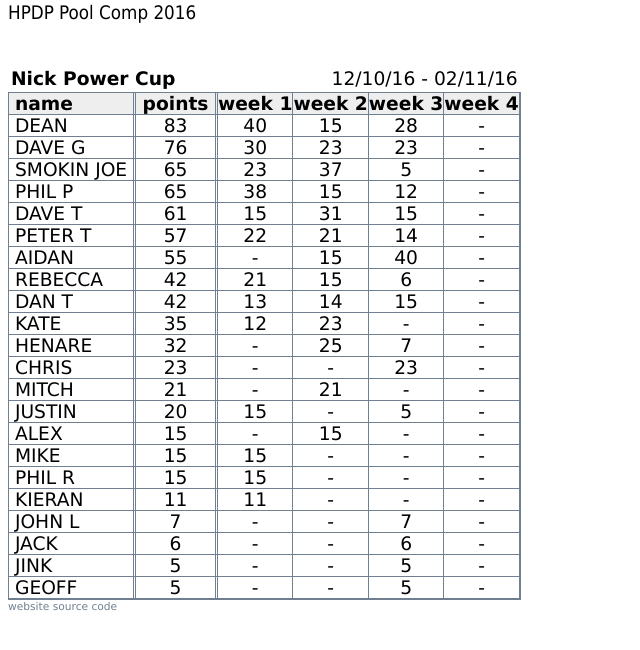
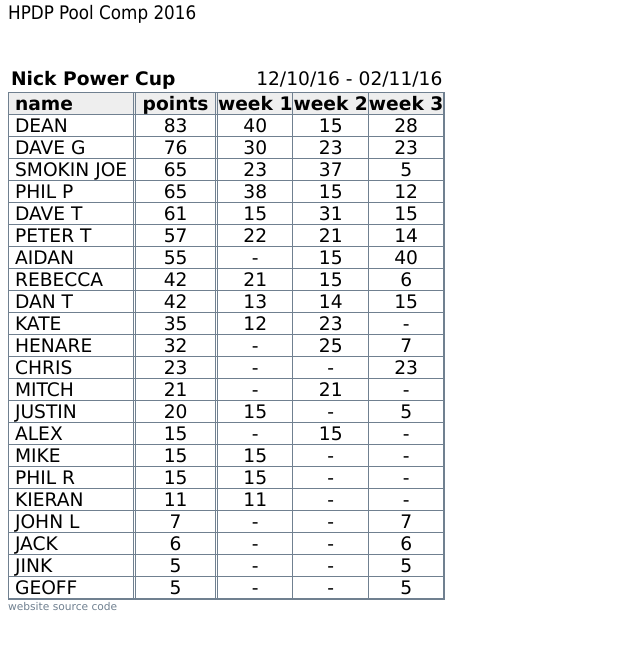
Before and after one commit to henare/stats.hpdp.org.au, a Jekyll site: the page built from 2016/npc/index.html, in a window 1280 px wide. Shown: the top 650 px of the page, without its empty margins (0-640 px from the left). Built offline with Jekyll 4.4.1, drawn with Linux system fonts in a browser that asks for light colours.

Commit message:
Get rid of stray week in 2016

```diff
--- a/2016/npc/index.html
+++ b/2016/npc/index.html
@@ -2,519 +2,530 @@
 layout: npc
 year: 2016
 ---
+
 <table width="100%">
   <tr>
     <td><b class="pgTitle">Nick Power Cup</b></td>
     <td align="right" valign="bottom">12/10/16 - 02/11/16</td>
   </tr>
-
 </table>
 <table border="1" bordercolor="slateGray" cellspacing="0" cellpadding="0">
   <tr bgcolor="#eeeeee">
     <!-- <td>&nbsp;</td> -->
-<td width="100"> <a href="javascript:sortBy('name','asc','text')" class="title">name</a>
+    <td width="100">
+       <a href="javascript:sortBy('name','asc','text')" class="title">name</a>
     </td>
-<td width="1"><img src="spacer.gif" width="1" height="1"></td>
-<td width="70" align="center"><a href="javascript:sortBy('points','asc','numeric')" class="title"> points </a></td>
-<td width="1"><img src="spacer.gif" width="1" height="1"></td>
+    <td width="1"><img src="spacer.gif" width="1" height="1" /></td>
+    <td width="70" align="center">
+      <a href="javascript:sortBy('points','asc','numeric')" class="title"
+        > points </a
+      >
+    </td>
+    <td width="1"><img src="spacer.gif" width="1" height="1" /></td>
 
-	<td align="center" width="70"><a href="javascript:sortBy('w1','desc','numeric')" class="title">week 1</a></td>
+    <td align="center" width="70">
+      <a href="javascript:sortBy('w1','desc','numeric')" class="title"
+        >week 1</a
+      >
+    </td>
 
-	<td align="center" width="70"><a href="javascript:sortBy('w2','desc','numeric')" class="title">week 2</a></td>
+    <td align="center" width="70">
+      <a href="javascript:sortBy('w2','desc','numeric')" class="title"
+        >week 2</a
+      >
+    </td>
 
-	<td align="center" width="70"><a href="javascript:sortBy('w3','desc','numeric')" class="title">week 3</a></td>
-
-	<td align="center" width="70"><a href="javascript:sortBy('w4','desc','numeric')" class="title">week 4</a></td>
-
-
+    <td align="center" width="70">
+      <a href="javascript:sortBy('w3','desc','numeric')" class="title"
+        >week 3</a
+      >
+    </td>
   </tr>
 
-
-
-
-
-
-
-
-	<a href="player.cfm?nm=DEAN&amp;51192924"><tr onclick="location='player.cfm?nm=DEAN&amp;51192924'" onmouseover="roll(this,1)" onmouseout="roll(this,0)" class="list">
-<td nowrap> <a href="player.cfm?nm=DEAN&amp;51192924" class="black">DEAN</a> </td>
-	<td width="1"><img src="spacer.gif" width="1" height="1"></td>
+  <a href="player.cfm?nm=DEAN&amp;51192924"
+    ><tr
+      onclick="location='player.cfm?nm=DEAN&amp;51192924'"
+      onmouseover="roll(this,1)"
+      onmouseout="roll(this,0)"
+      class="list"
+    >
+      <td nowrap>
+         <a href="player.cfm?nm=DEAN&amp;51192924" class="black">DEAN</a>
+      </td>
+      <td width="1"><img src="spacer.gif" width="1" height="1" /></td>
       <td align="center">83</td>
-	<td width="1"><img src="spacer.gif" width="1" height="1"></td>
+      <td width="1"><img src="spacer.gif" width="1" height="1" /></td>
 
       <td align="center">40</td>
 
       <td align="center">15</td>
 
       <td align="center">28</td>
-
-		<td align="center">-</td>
-
-
     </tr>
   </a>
 
-
-
-
-
-	<a href="player.cfm?nm=DAVE%20G&amp;51192924"><tr onclick="location='player.cfm?nm=DAVE%20G&amp;51192924'" onmouseover="roll(this,1)" onmouseout="roll(this,0)" class="list">
-<td nowrap> <a href="player.cfm?nm=DAVE%20G&amp;51192924" class="black">DAVE G</a> </td>
-	<td width="1"><img src="spacer.gif" width="1" height="1"></td>
+  <a href="player.cfm?nm=DAVE%20G&amp;51192924"
+    ><tr
+      onclick="location='player.cfm?nm=DAVE%20G&amp;51192924'"
+      onmouseover="roll(this,1)"
+      onmouseout="roll(this,0)"
+      class="list"
+    >
+      <td nowrap>
+         <a href="player.cfm?nm=DAVE%20G&amp;51192924" class="black">DAVE G</a>
+      </td>
+      <td width="1"><img src="spacer.gif" width="1" height="1" /></td>
       <td align="center">76</td>
-	<td width="1"><img src="spacer.gif" width="1" height="1"></td>
+      <td width="1"><img src="spacer.gif" width="1" height="1" /></td>
 
       <td align="center">30</td>
 
       <td align="center">23</td>
 
       <td align="center">23</td>
-
-		<td align="center">-</td>
-
-
     </tr>
   </a>
 
-
-
-
-
-	<a href="player.cfm?nm=SMOKIN%20JOE&amp;51192924"><tr onclick="location='player.cfm?nm=SMOKIN%20JOE&amp;51192924'" onmouseover="roll(this,1)" onmouseout="roll(this,0)" class="list">
-<td nowrap> <a href="player.cfm?nm=SMOKIN%20JOE&amp;51192924" class="black">SMOKIN JOE</a> </td>
-	<td width="1"><img src="spacer.gif" width="1" height="1"></td>
+  <a href="player.cfm?nm=SMOKIN%20JOE&amp;51192924"
+    ><tr
+      onclick="location='player.cfm?nm=SMOKIN%20JOE&amp;51192924'"
+      onmouseover="roll(this,1)"
+      onmouseout="roll(this,0)"
+      class="list"
+    >
+      <td nowrap>
+         <a href="player.cfm?nm=SMOKIN%20JOE&amp;51192924" class="black"
+          >SMOKIN JOE</a
+        >
+      </td>
+      <td width="1"><img src="spacer.gif" width="1" height="1" /></td>
       <td align="center">65</td>
-	<td width="1"><img src="spacer.gif" width="1" height="1"></td>
+      <td width="1"><img src="spacer.gif" width="1" height="1" /></td>
 
       <td align="center">23</td>
 
       <td align="center">37</td>
 
       <td align="center">5</td>
-
-		<td align="center">-</td>
-
-
     </tr>
   </a>
 
-
-
-
-
-	<a href="player.cfm?nm=PHIL%20P&amp;51192924"><tr onclick="location='player.cfm?nm=PHIL%20P&amp;51192924'" onmouseover="roll(this,1)" onmouseout="roll(this,0)" class="list">
-<td nowrap> <a href="player.cfm?nm=PHIL%20P&amp;51192924" class="black">PHIL P</a> </td>
-	<td width="1"><img src="spacer.gif" width="1" height="1"></td>
+  <a href="player.cfm?nm=PHIL%20P&amp;51192924"
+    ><tr
+      onclick="location='player.cfm?nm=PHIL%20P&amp;51192924'"
+      onmouseover="roll(this,1)"
+      onmouseout="roll(this,0)"
+      class="list"
+    >
+      <td nowrap>
+         <a href="player.cfm?nm=PHIL%20P&amp;51192924" class="black">PHIL P</a>
+      </td>
+      <td width="1"><img src="spacer.gif" width="1" height="1" /></td>
       <td align="center">65</td>
-	<td width="1"><img src="spacer.gif" width="1" height="1"></td>
+      <td width="1"><img src="spacer.gif" width="1" height="1" /></td>
 
       <td align="center">38</td>
 
       <td align="center">15</td>
 
       <td align="center">12</td>
-
-		<td align="center">-</td>
-
-
     </tr>
   </a>
 
-
-
-
-
-	<a href="player.cfm?nm=DAVE%20T&amp;51192924"><tr onclick="location='player.cfm?nm=DAVE%20T&amp;51192924'" onmouseover="roll(this,1)" onmouseout="roll(this,0)" class="list">
-<td nowrap> <a href="player.cfm?nm=DAVE%20T&amp;51192924" class="black">DAVE T</a> </td>
-	<td width="1"><img src="spacer.gif" width="1" height="1"></td>
+  <a href="player.cfm?nm=DAVE%20T&amp;51192924"
+    ><tr
+      onclick="location='player.cfm?nm=DAVE%20T&amp;51192924'"
+      onmouseover="roll(this,1)"
+      onmouseout="roll(this,0)"
+      class="list"
+    >
+      <td nowrap>
+         <a href="player.cfm?nm=DAVE%20T&amp;51192924" class="black">DAVE T</a>
+      </td>
+      <td width="1"><img src="spacer.gif" width="1" height="1" /></td>
       <td align="center">61</td>
-	<td width="1"><img src="spacer.gif" width="1" height="1"></td>
+      <td width="1"><img src="spacer.gif" width="1" height="1" /></td>
 
       <td align="center">15</td>
 
       <td align="center">31</td>
 
       <td align="center">15</td>
-
-		<td align="center">-</td>
-
-
     </tr>
   </a>
 
-
-
-
-
-	<a href="player.cfm?nm=PETER%20T&amp;51192924"><tr onclick="location='player.cfm?nm=PETER%20T&amp;51192924'" onmouseover="roll(this,1)" onmouseout="roll(this,0)" class="list">
-<td nowrap> <a href="player.cfm?nm=PETER%20T&amp;51192924" class="black">PETER T</a> </td>
-	<td width="1"><img src="spacer.gif" width="1" height="1"></td>
+  <a href="player.cfm?nm=PETER%20T&amp;51192924"
+    ><tr
+      onclick="location='player.cfm?nm=PETER%20T&amp;51192924'"
+      onmouseover="roll(this,1)"
+      onmouseout="roll(this,0)"
+      class="list"
+    >
+      <td nowrap>
+         <a href="player.cfm?nm=PETER%20T&amp;51192924" class="black">PETER T</a
+        >
+      </td>
+      <td width="1"><img src="spacer.gif" width="1" height="1" /></td>
       <td align="center">57</td>
-	<td width="1"><img src="spacer.gif" width="1" height="1"></td>
+      <td width="1"><img src="spacer.gif" width="1" height="1" /></td>
 
       <td align="center">22</td>
 
       <td align="center">21</td>
 
       <td align="center">14</td>
-
-		<td align="center">-</td>
-
-
     </tr>
   </a>
 
-
-
-
-
-	<a href="player.cfm?nm=AIDAN&amp;51192924"><tr onclick="location='player.cfm?nm=AIDAN&amp;51192924'" onmouseover="roll(this,1)" onmouseout="roll(this,0)" class="list">
-<td nowrap> <a href="player.cfm?nm=AIDAN&amp;51192924" class="black">AIDAN</a> </td>
-	<td width="1"><img src="spacer.gif" width="1" height="1"></td>
+  <a href="player.cfm?nm=AIDAN&amp;51192924"
+    ><tr
+      onclick="location='player.cfm?nm=AIDAN&amp;51192924'"
+      onmouseover="roll(this,1)"
+      onmouseout="roll(this,0)"
+      class="list"
+    >
+      <td nowrap>
+         <a href="player.cfm?nm=AIDAN&amp;51192924" class="black">AIDAN</a>
+      </td>
+      <td width="1"><img src="spacer.gif" width="1" height="1" /></td>
       <td align="center">55</td>
-	<td width="1"><img src="spacer.gif" width="1" height="1"></td>
+      <td width="1"><img src="spacer.gif" width="1" height="1" /></td>
 
       <td align="center">-</td>
 
       <td align="center">15</td>
 
       <td align="center">40</td>
-
-		<td align="center">-</td>
-
-
     </tr>
   </a>
 
-
-
-
-
-	<a href="player.cfm?nm=REBECCA&amp;51192924"><tr onclick="location='player.cfm?nm=REBECCA&amp;51192924'" onmouseover="roll(this,1)" onmouseout="roll(this,0)" class="list">
-<td nowrap> <a href="player.cfm?nm=REBECCA&amp;51192924" class="black">REBECCA</a> </td>
-	<td width="1"><img src="spacer.gif" width="1" height="1"></td>
+  <a href="player.cfm?nm=REBECCA&amp;51192924"
+    ><tr
+      onclick="location='player.cfm?nm=REBECCA&amp;51192924'"
+      onmouseover="roll(this,1)"
+      onmouseout="roll(this,0)"
+      class="list"
+    >
+      <td nowrap>
+         <a href="player.cfm?nm=REBECCA&amp;51192924" class="black">REBECCA</a>
+      </td>
+      <td width="1"><img src="spacer.gif" width="1" height="1" /></td>
       <td align="center">42</td>
-	<td width="1"><img src="spacer.gif" width="1" height="1"></td>
+      <td width="1"><img src="spacer.gif" width="1" height="1" /></td>
 
       <td align="center">21</td>
 
       <td align="center">15</td>
 
       <td align="center">6</td>
-
-		<td align="center">-</td>
-
-
     </tr>
   </a>
 
-
-
-
-
-	<a href="player.cfm?nm=DAN%20T&amp;51192924"><tr onclick="location='player.cfm?nm=DAN%20T&amp;51192924'" onmouseover="roll(this,1)" onmouseout="roll(this,0)" class="list">
-<td nowrap> <a href="player.cfm?nm=DAN%20T&amp;51192924" class="black">DAN T</a> </td>
-	<td width="1"><img src="spacer.gif" width="1" height="1"></td>
+  <a href="player.cfm?nm=DAN%20T&amp;51192924"
+    ><tr
+      onclick="location='player.cfm?nm=DAN%20T&amp;51192924'"
+      onmouseover="roll(this,1)"
+      onmouseout="roll(this,0)"
+      class="list"
+    >
+      <td nowrap>
+         <a href="player.cfm?nm=DAN%20T&amp;51192924" class="black">DAN T</a>
+      </td>
+      <td width="1"><img src="spacer.gif" width="1" height="1" /></td>
       <td align="center">42</td>
-	<td width="1"><img src="spacer.gif" width="1" height="1"></td>
+      <td width="1"><img src="spacer.gif" width="1" height="1" /></td>
 
       <td align="center">13</td>
 
       <td align="center">14</td>
 
       <td align="center">15</td>
-
-		<td align="center">-</td>
-
-
     </tr>
   </a>
 
-
-
-
-
-	<a href="player.cfm?nm=KATE&amp;51192924"><tr onclick="location='player.cfm?nm=KATE&amp;51192924'" onmouseover="roll(this,1)" onmouseout="roll(this,0)" class="list">
-<td nowrap> <a href="player.cfm?nm=KATE&amp;51192924" class="black">KATE</a> </td>
-	<td width="1"><img src="spacer.gif" width="1" height="1"></td>
+  <a href="player.cfm?nm=KATE&amp;51192924"
+    ><tr
+      onclick="location='player.cfm?nm=KATE&amp;51192924'"
+      onmouseover="roll(this,1)"
+      onmouseout="roll(this,0)"
+      class="list"
+    >
+      <td nowrap>
+         <a href="player.cfm?nm=KATE&amp;51192924" class="black">KATE</a>
+      </td>
+      <td width="1"><img src="spacer.gif" width="1" height="1" /></td>
       <td align="center">35</td>
-	<td width="1"><img src="spacer.gif" width="1" height="1"></td>
+      <td width="1"><img src="spacer.gif" width="1" height="1" /></td>
 
       <td align="center">12</td>
 
       <td align="center">23</td>
 
       <td align="center">-</td>
-
-		<td align="center">-</td>
-
-
     </tr>
   </a>
 
-
-
-
-
-	<a href="player.cfm?nm=HENARE&amp;51192924"><tr onclick="location='player.cfm?nm=HENARE&amp;51192924'" onmouseover="roll(this,1)" onmouseout="roll(this,0)" class="list">
-<td nowrap> <a href="player.cfm?nm=HENARE&amp;51192924" class="black">HENARE</a> </td>
-	<td width="1"><img src="spacer.gif" width="1" height="1"></td>
+  <a href="player.cfm?nm=HENARE&amp;51192924"
+    ><tr
+      onclick="location='player.cfm?nm=HENARE&amp;51192924'"
+      onmouseover="roll(this,1)"
+      onmouseout="roll(this,0)"
+      class="list"
+    >
+      <td nowrap>
+         <a href="player.cfm?nm=HENARE&amp;51192924" class="black">HENARE</a>
+      </td>
+      <td width="1"><img src="spacer.gif" width="1" height="1" /></td>
       <td align="center">32</td>
-	<td width="1"><img src="spacer.gif" width="1" height="1"></td>
+      <td width="1"><img src="spacer.gif" width="1" height="1" /></td>
 
       <td align="center">-</td>
 
       <td align="center">25</td>
 
       <td align="center">7</td>
-
-		<td align="center">-</td>
-
-
     </tr>
   </a>
 
-
-
-
-
-	<a href="player.cfm?nm=CHRIS&amp;51192924"><tr onclick="location='player.cfm?nm=CHRIS&amp;51192924'" onmouseover="roll(this,1)" onmouseout="roll(this,0)" class="list">
-<td nowrap> <a href="player.cfm?nm=CHRIS&amp;51192924" class="black">CHRIS</a> </td>
-	<td width="1"><img src="spacer.gif" width="1" height="1"></td>
+  <a href="player.cfm?nm=CHRIS&amp;51192924"
+    ><tr
+      onclick="location='player.cfm?nm=CHRIS&amp;51192924'"
+      onmouseover="roll(this,1)"
+      onmouseout="roll(this,0)"
+      class="list"
+    >
+      <td nowrap>
+         <a href="player.cfm?nm=CHRIS&amp;51192924" class="black">CHRIS</a>
+      </td>
+      <td width="1"><img src="spacer.gif" width="1" height="1" /></td>
       <td align="center">23</td>
-	<td width="1"><img src="spacer.gif" width="1" height="1"></td>
+      <td width="1"><img src="spacer.gif" width="1" height="1" /></td>
 
       <td align="center">-</td>
 
       <td align="center">-</td>
 
       <td align="center">23</td>
-
-		<td align="center">-</td>
-
-
     </tr>
   </a>
 
-
-
-
-
-	<a href="player.cfm?nm=MITCH&amp;51192924"><tr onclick="location='player.cfm?nm=MITCH&amp;51192924'" onmouseover="roll(this,1)" onmouseout="roll(this,0)" class="list">
-<td nowrap> <a href="player.cfm?nm=MITCH&amp;51192924" class="black">MITCH</a> </td>
-	<td width="1"><img src="spacer.gif" width="1" height="1"></td>
+  <a href="player.cfm?nm=MITCH&amp;51192924"
+    ><tr
+      onclick="location='player.cfm?nm=MITCH&amp;51192924'"
+      onmouseover="roll(this,1)"
+      onmouseout="roll(this,0)"
+      class="list"
+    >
+      <td nowrap>
+         <a href="player.cfm?nm=MITCH&amp;51192924" class="black">MITCH</a>
+      </td>
+      <td width="1"><img src="spacer.gif" width="1" height="1" /></td>
       <td align="center">21</td>
-	<td width="1"><img src="spacer.gif" width="1" height="1"></td>
+      <td width="1"><img src="spacer.gif" width="1" height="1" /></td>
 
       <td align="center">-</td>
 
       <td align="center">21</td>
 
       <td align="center">-</td>
-
-		<td align="center">-</td>
-
-
     </tr>
   </a>
 
-
-
-
-
-	<a href="player.cfm?nm=JUSTIN&amp;51192924"><tr onclick="location='player.cfm?nm=JUSTIN&amp;51192924'" onmouseover="roll(this,1)" onmouseout="roll(this,0)" class="list">
-<td nowrap> <a href="player.cfm?nm=JUSTIN&amp;51192924" class="black">JUSTIN</a> </td>
-	<td width="1"><img src="spacer.gif" width="1" height="1"></td>
+  <a href="player.cfm?nm=JUSTIN&amp;51192924"
+    ><tr
+      onclick="location='player.cfm?nm=JUSTIN&amp;51192924'"
+      onmouseover="roll(this,1)"
+      onmouseout="roll(this,0)"
+      class="list"
+    >
+      <td nowrap>
+         <a href="player.cfm?nm=JUSTIN&amp;51192924" class="black">JUSTIN</a>
+      </td>
+      <td width="1"><img src="spacer.gif" width="1" height="1" /></td>
       <td align="center">20</td>
-	<td width="1"><img src="spacer.gif" width="1" height="1"></td>
+      <td width="1"><img src="spacer.gif" width="1" height="1" /></td>
 
       <td align="center">15</td>
 
       <td align="center">-</td>
 
       <td align="center">5</td>
-
-		<td align="center">-</td>
-
-
     </tr>
   </a>
 
-
-
-
-
-	<a href="player.cfm?nm=ALEX&amp;51192924"><tr onclick="location='player.cfm?nm=ALEX&amp;51192924'" onmouseover="roll(this,1)" onmouseout="roll(this,0)" class="list">
-<td nowrap> <a href="player.cfm?nm=ALEX&amp;51192924" class="black">ALEX</a> </td>
-	<td width="1"><img src="spacer.gif" width="1" height="1"></td>
+  <a href="player.cfm?nm=ALEX&amp;51192924"
+    ><tr
+      onclick="location='player.cfm?nm=ALEX&amp;51192924'"
+      onmouseover="roll(this,1)"
+      onmouseout="roll(this,0)"
+      class="list"
+    >
+      <td nowrap>
+         <a href="player.cfm?nm=ALEX&amp;51192924" class="black">ALEX</a>
+      </td>
+      <td width="1"><img src="spacer.gif" width="1" height="1" /></td>
       <td align="center">15</td>
-	<td width="1"><img src="spacer.gif" width="1" height="1"></td>
+      <td width="1"><img src="spacer.gif" width="1" height="1" /></td>
 
       <td align="center">-</td>
 
       <td align="center">15</td>
 
       <td align="center">-</td>
-
-		<td align="center">-</td>
-
-
     </tr>
   </a>
 
-
-
-
-
-	<a href="player.cfm?nm=MIKE&amp;51192924"><tr onclick="location='player.cfm?nm=MIKE&amp;51192924'" onmouseover="roll(this,1)" onmouseout="roll(this,0)" class="list">
-<td nowrap> <a href="player.cfm?nm=MIKE&amp;51192924" class="black">MIKE</a> </td>
-	<td width="1"><img src="spacer.gif" width="1" height="1"></td>
+  <a href="player.cfm?nm=MIKE&amp;51192924"
+    ><tr
+      onclick="location='player.cfm?nm=MIKE&amp;51192924'"
+      onmouseover="roll(this,1)"
+      onmouseout="roll(this,0)"
+      class="list"
+    >
+      <td nowrap>
+         <a href="player.cfm?nm=MIKE&amp;51192924" class="black">MIKE</a>
+      </td>
+      <td width="1"><img src="spacer.gif" width="1" height="1" /></td>
       <td align="center">15</td>
-	<td width="1"><img src="spacer.gif" width="1" height="1"></td>
+      <td width="1"><img src="spacer.gif" width="1" height="1" /></td>
 
       <td align="center">15</td>
 
       <td align="center">-</td>
 
       <td align="center">-</td>
-
-		<td align="center">-</td>
-
-
     </tr>
   </a>
 
-
-
-
-
-	<a href="player.cfm?nm=PHIL%20R&amp;51192924"><tr onclick="location='player.cfm?nm=PHIL%20R&amp;51192924'" onmouseover="roll(this,1)" onmouseout="roll(this,0)" class="list">
-<td nowrap> <a href="player.cfm?nm=PHIL%20R&amp;51192924" class="black">PHIL R</a> </td>
-	<td width="1"><img src="spacer.gif" width="1" height="1"></td>
+  <a href="player.cfm?nm=PHIL%20R&amp;51192924"
+    ><tr
+      onclick="location='player.cfm?nm=PHIL%20R&amp;51192924'"
+      onmouseover="roll(this,1)"
+      onmouseout="roll(this,0)"
+      class="list"
+    >
+      <td nowrap>
+         <a href="player.cfm?nm=PHIL%20R&amp;51192924" class="black">PHIL R</a>
+      </td>
+      <td width="1"><img src="spacer.gif" width="1" height="1" /></td>
       <td align="center">15</td>
-	<td width="1"><img src="spacer.gif" width="1" height="1"></td>
+      <td width="1"><img src="spacer.gif" width="1" height="1" /></td>
 
       <td align="center">15</td>
 
       <td align="center">-</td>
 
       <td align="center">-</td>
-
-		<td align="center">-</td>
-
-
     </tr>
   </a>
 
-
-
-
-
-	<a href="player.cfm?nm=KIERAN&amp;51192924"><tr onclick="location='player.cfm?nm=KIERAN&amp;51192924'" onmouseover="roll(this,1)" onmouseout="roll(this,0)" class="list">
-<td nowrap> <a href="player.cfm?nm=KIERAN&amp;51192924" class="black">KIERAN</a> </td>
-	<td width="1"><img src="spacer.gif" width="1" height="1"></td>
+  <a href="player.cfm?nm=KIERAN&amp;51192924"
+    ><tr
+      onclick="location='player.cfm?nm=KIERAN&amp;51192924'"
+      onmouseover="roll(this,1)"
+      onmouseout="roll(this,0)"
+      class="list"
+    >
+      <td nowrap>
+         <a href="player.cfm?nm=KIERAN&amp;51192924" class="black">KIERAN</a>
+      </td>
+      <td width="1"><img src="spacer.gif" width="1" height="1" /></td>
       <td align="center">11</td>
-	<td width="1"><img src="spacer.gif" width="1" height="1"></td>
+      <td width="1"><img src="spacer.gif" width="1" height="1" /></td>
 
       <td align="center">11</td>
 
       <td align="center">-</td>
 
       <td align="center">-</td>
-
-		<td align="center">-</td>
-
-
     </tr>
   </a>
 
-
-
-
-
-	<a href="player.cfm?nm=JOHN%20L&amp;51192924"><tr onclick="location='player.cfm?nm=JOHN%20L&amp;51192924'" onmouseover="roll(this,1)" onmouseout="roll(this,0)" class="list">
-<td nowrap> <a href="player.cfm?nm=JOHN%20L&amp;51192924" class="black">JOHN L</a> </td>
-	<td width="1"><img src="spacer.gif" width="1" height="1"></td>
+  <a href="player.cfm?nm=JOHN%20L&amp;51192924"
+    ><tr
+      onclick="location='player.cfm?nm=JOHN%20L&amp;51192924'"
+      onmouseover="roll(this,1)"
+      onmouseout="roll(this,0)"
+      class="list"
+    >
+      <td nowrap>
+         <a href="player.cfm?nm=JOHN%20L&amp;51192924" class="black">JOHN L</a>
+      </td>
+      <td width="1"><img src="spacer.gif" width="1" height="1" /></td>
       <td align="center">7</td>
-	<td width="1"><img src="spacer.gif" width="1" height="1"></td>
+      <td width="1"><img src="spacer.gif" width="1" height="1" /></td>
 
       <td align="center">-</td>
 
       <td align="center">-</td>
 
       <td align="center">7</td>
-
-		<td align="center">-</td>
-
-
     </tr>
   </a>
 
-
-
-
-
-	<a href="player.cfm?nm=JACK&amp;51192924"><tr onclick="location='player.cfm?nm=JACK&amp;51192924'" onmouseover="roll(this,1)" onmouseout="roll(this,0)" class="list">
-<td nowrap> <a href="player.cfm?nm=JACK&amp;51192924" class="black">JACK</a> </td>
-	<td width="1"><img src="spacer.gif" width="1" height="1"></td>
+  <a href="player.cfm?nm=JACK&amp;51192924"
+    ><tr
+      onclick="location='player.cfm?nm=JACK&amp;51192924'"
+      onmouseover="roll(this,1)"
+      onmouseout="roll(this,0)"
+      class="list"
+    >
+      <td nowrap>
+         <a href="player.cfm?nm=JACK&amp;51192924" class="black">JACK</a>
+      </td>
+      <td width="1"><img src="spacer.gif" width="1" height="1" /></td>
       <td align="center">6</td>
-	<td width="1"><img src="spacer.gif" width="1" height="1"></td>
+      <td width="1"><img src="spacer.gif" width="1" height="1" /></td>
 
       <td align="center">-</td>
 
       <td align="center">-</td>
 
       <td align="center">6</td>
-
-		<td align="center">-</td>
-
-
     </tr>
   </a>
 
-
-
-
-
-	<a href="player.cfm?nm=JINK&amp;51192924"><tr onclick="location='player.cfm?nm=JINK&amp;51192924'" onmouseover="roll(this,1)" onmouseout="roll(this,0)" class="list">
-<td nowrap> <a href="player.cfm?nm=JINK&amp;51192924" class="black">JINK</a> </td>
-	<td width="1"><img src="spacer.gif" width="1" height="1"></td>
+  <a href="player.cfm?nm=JINK&amp;51192924"
+    ><tr
+      onclick="location='player.cfm?nm=JINK&amp;51192924'"
+      onmouseover="roll(this,1)"
+      onmouseout="roll(this,0)"
+      class="list"
+    >
+      <td nowrap>
+         <a href="player.cfm?nm=JINK&amp;51192924" class="black">JINK</a>
+      </td>
+      <td width="1"><img src="spacer.gif" width="1" height="1" /></td>
       <td align="center">5</td>
-	<td width="1"><img src="spacer.gif" width="1" height="1"></td>
+      <td width="1"><img src="spacer.gif" width="1" height="1" /></td>
 
       <td align="center">-</td>
 
       <td align="center">-</td>
 
       <td align="center">5</td>
-
-		<td align="center">-</td>
-
-
     </tr>
   </a>
 
-
-
-
-
-	<a href="player.cfm?nm=GEOFF&amp;51192924"><tr onclick="location='player.cfm?nm=GEOFF&amp;51192924'" onmouseover="roll(this,1)" onmouseout="roll(this,0)" class="list">
-<td nowrap> <a href="player.cfm?nm=GEOFF&amp;51192924" class="black">GEOFF</a> </td>
-	<td width="1"><img src="spacer.gif" width="1" height="1"></td>
+  <a href="player.cfm?nm=GEOFF&amp;51192924"
+    ><tr
+      onclick="location='player.cfm?nm=GEOFF&amp;51192924'"
+      onmouseover="roll(this,1)"
+      onmouseout="roll(this,0)"
+      class="list"
+    >
+      <td nowrap>
+         <a href="player.cfm?nm=GEOFF&amp;51192924" class="black">GEOFF</a>
+      </td>
+      <td width="1"><img src="spacer.gif" width="1" height="1" /></td>
       <td align="center">5</td>
-	<td width="1"><img src="spacer.gif" width="1" height="1"></td>
+      <td width="1"><img src="spacer.gif" width="1" height="1" /></td>
 
       <td align="center">-</td>
 
       <td align="center">-</td>
 
       <td align="center">5</td>
-
-		<td align="center">-</td>
-
-
     </tr>
   </a>
-
-
 </table>
```
Lines whose indentation alone changed are shown as unchanged.
